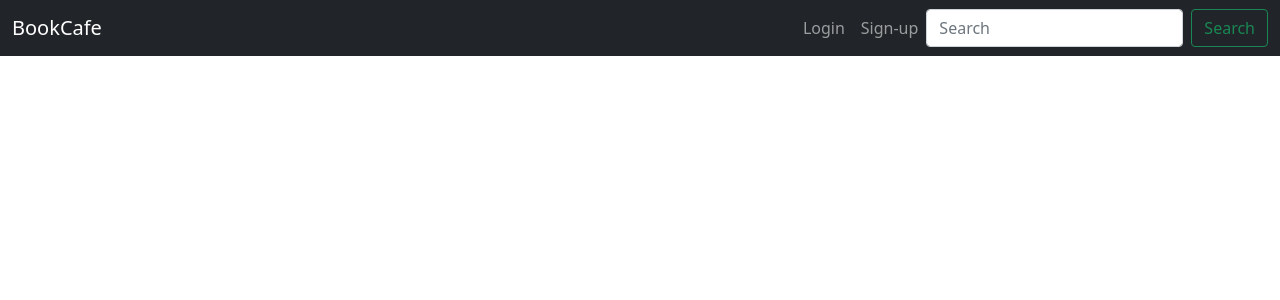
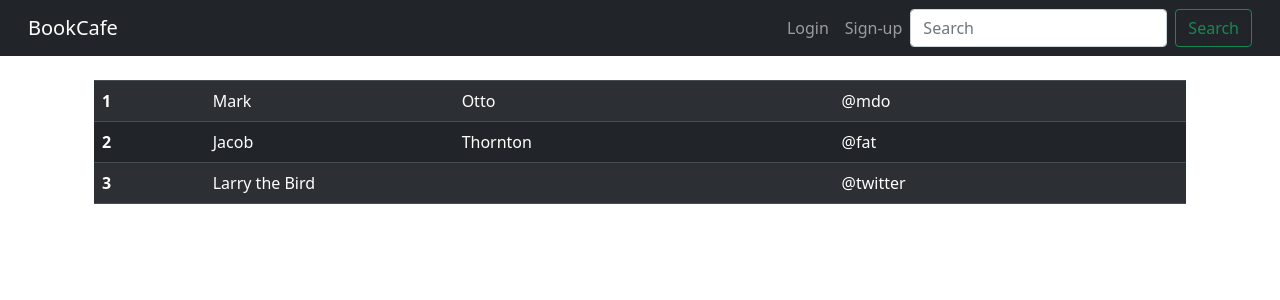
Before and after one commit to Tesfay-Teshome/Book-Cafe, a Flask app: template bookcafe/templates/explore.html in a window 1280 px wide. Shown: the top 300 px of the page. Run offline with Flask 2, Linux system fonts and the light colour scheme; the template is opened without the code that fills it, so the values that code supplies are empty; some libraries are stand-ins or nearby versions.

```diff
--- a/bookcafe/templates/base.html
+++ b/bookcafe/templates/base.html
@@ -2,6 +2,26 @@
 <html lang="en">
   <head>
     <!-- Required meta tags -->
+
+    <!--link rel="shortcut icon" href="{{url_for('static', filename='images/favicon.ico')}}"-->
+
+    <!-- JQuery -->
+    <script src="https://ajax.googleapis.com/ajax/libs/jquery/3.4.1/jquery.min.js"></script>
+    <link rel="stylesheet" href="https://stackpath.bootstrapcdn.com/bootstrap/4.5.0/css/bootstrap.min.css"/>
+    <!-- Bootstrap -->
+    <link rel="stylesheet" type="text/css" href="https://stackpath.bootstrapcdn.com/bootstrap/4.3.1/css/bootstrap.min.css">
+    <script type = "text/javascript"  src="https://cdnjs.cloudflare.com/ajax/libs/popper.js/1.12.9/umd/popper.min.js"></script>
+    <script type = "text/javascript" src="https://stackpath.bootstrapcdn.com/bootstrap/4.3.1/js/bootstrap.min.js"></script>
+    <script type = "text/javascript"  src="https://stackpath.bootstrapcdn.com/bootstrap/4.3.1/js/bootstrap.bundle.min.js"></script>
+
+    <!-- Datatable -->
+    <link rel="stylesheet" type="text/css" href="https://cdn.datatables.net/1.10.20/css/jquery.dataTables.min.css">
+    <link rel="stylesheet" type="text/css" href="https://cdn.datatables.net/responsive/2.2.3/css/responsive.dataTables.min.css">
+    <script src="https://cdnjs.cloudflare.com/ajax/libs/moment.js/2.11.2/moment.min.js"></script>
+    <script type = "text/javascript"  src="https://cdn.datatables.net/1.10.20/js/jquery.dataTables.min.js"></script>
+    <script type = "text/javascript"  src="https://cdn.datatables.net/responsive/2.2.3/js/dataTables.responsive.min.js"></script>
+    <script type = "text/javascript"  src="https://cdn.datatables.net/plug-ins/1.10.15/dataRender/datetime.js"></script>
+
     <meta charset="utf-8">
     <meta name="viewport" content="width=device-width, initial-scale=1">
 
--- a/bookcafe/templates/explore.html
+++ b/bookcafe/templates/explore.html
@@ -1,10 +1,37 @@
 {% extends 'base.html' %}
 {% block content%}
 
+<div class="container">
+    <table class="table table-dark table-striped">
+        <thead>
+            <tr>
+                {% for header in data[0].keys%}
 
+                    <th scope="col">{{header}}</th>
+                {% endfor%}
 
-
-
-
+            </tr>
+        </thead>
+        <tbody>
+            <tr>
+                <th scope="row">1</th>
+                <td>Mark</td>
+                <td>Otto</td>
+                <td>@mdo</td>
+            </tr>
+            <tr>
+                <th scope="row">2</th>
+                <td>Jacob</td>
+                <td>Thornton</td>
+                <td>@fat</td>
+            </tr>
+            <tr>
+                <th scope="row">3</th>
+                <td colspan="2">Larry the Bird</td>
+                <td>@twitter</td>
+            </tr>
+        </tbody>
+    </table>
+</div>
 
 {% endblock%}
```
Also changed, not shown: bookcafe/api/view.py (+10 -1 lines).
